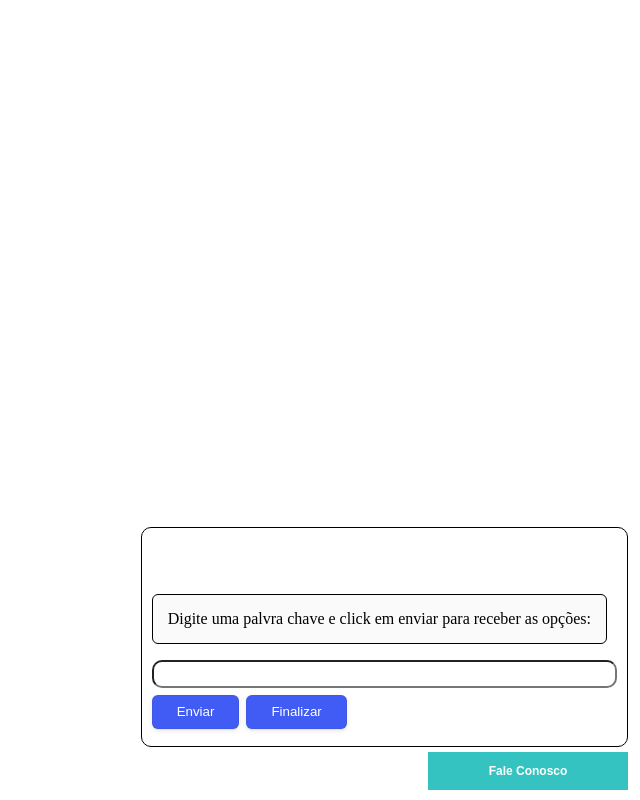
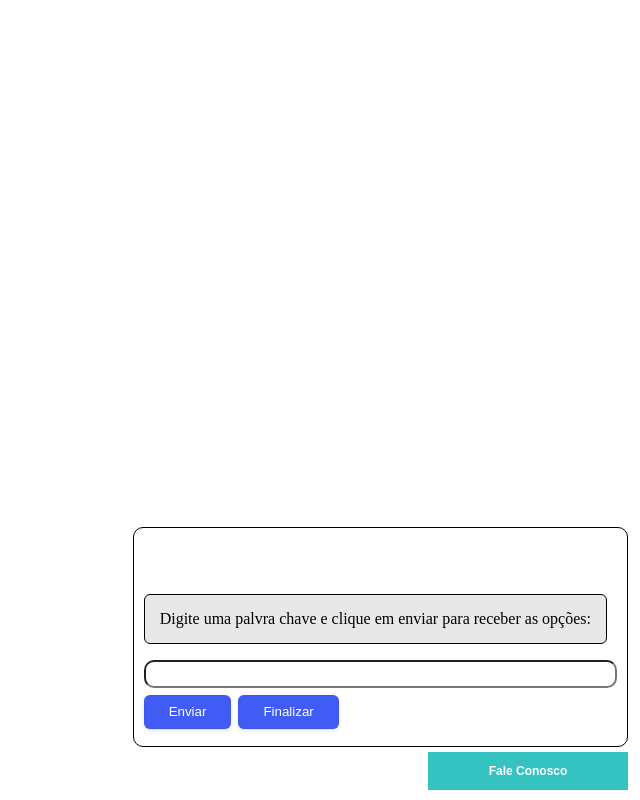
Before and after one commit to MilenaCLeme/web-chat, a React (Create React App) app in the folder front-end/: page / in a window 1280 px wide. Both pictures are taken after a click on the button "Fale Conosco". Shown: the whole page, without its empty margins (640-1280 px from the left). Built offline with nearby package versions, Linux system fonts and the light colour scheme.

Commit message:
keypress event

```diff
--- a/front-end/src/Pages/Home.js
+++ b/front-end/src/Pages/Home.js
@@ -54,16 +54,25 @@ export default function Home() {
                 }
               </div>
               <div>
-                <a target="_blank" href="wa.me/55">
+                <a target="_blank" href="http://wa.me/55" rel="noreferrer">
                   <Button name="Fale com Atendente" stl="falecom" />
                 </a>
               </div>
             </div>
           ) : null}
           <div>
-            <Answer>Digite uma palvra chave e click em enviar para receber as opções:</Answer>
+            <Answer>Digite uma palvra chave e clique em enviar para receber as opções:</Answer>
           </div>
-          <InputChat type="text" onChange={({ target }) => setWord(target.value)} value={word} />
+          <InputChat
+            type="text"
+            onChange={({ target }) => setWord(target.value)}
+            value={word}
+            onKeyPress={(e) => {
+              if (e.key === 'Enter') {
+                callApi(word);
+              }
+            }}
+          />
           <Button name="Enviar" func={() => { callApi(word); }} stl="final-envia" />
           <Button name="Finalizar" func={() => setOptions(false)} stl="final-envia" />
 
--- a/front-end/src/styles/homeStyle.js
+++ b/front-end/src/styles/homeStyle.js
@@ -55,7 +55,7 @@ const FaleConosco = styled.button`
 
 const Opcoes = styled.button`
   background-color: #fff;
-  border: 0 solid #e2e8f0;
+  border: 1 solid #e2e8f0;
   border-radius: 1.5rem;
   box-sizing: border-box;
   color: #0d172a;
@@ -135,9 +135,9 @@ const Finaliza = styled.button`
 const Answer = styled.p`
   border: 1px solid;
   border-radius: 6px;
-  background-color: #fafafa;
+  background-color: #e8e8e8;
   padding: 15px;
-
+  max-width: fit-content;
 `;
 
 export {
```
